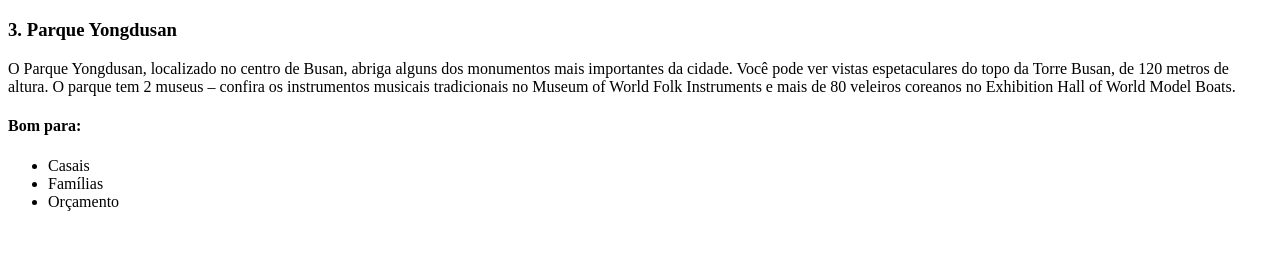
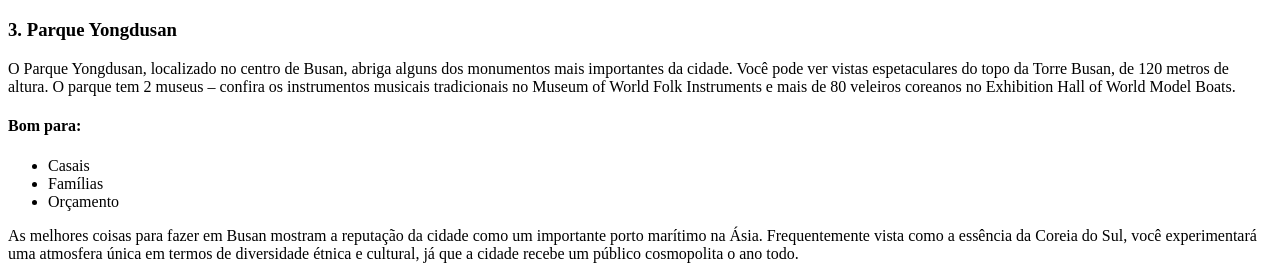
Before and after one commit to juliasabino12/Locais-Tur-sticos01TA, a plain HTML site: page index.html in a window 1280 px wide. Shown: the part 2174-2453 px from the top of the page. Before the commit the page ends 2401 px from the top, so only its background shows below. Drawn offline with Linux system fonts and the light colour scheme.

Commit message:
criação do footer e fim da primeira versão do index.html

```diff
--- a/index.html
+++ b/index.html
@@ -79,7 +79,7 @@
                      </ul>
             </section>
 
-            <sectio class="destino_3">
+            <section class="destino_3">
                 <img src="./imagens/Image_04.png" alt="Yongdusan">
                 <h3>3. Parque Yongdusan</h3>
                 <p>O Parque Yongdusan, localizado no centro de Busan,
@@ -100,6 +100,17 @@
                      </ul>
             </section>
         </main>
+
+        <div class="divider"></div>
+
+        <footer>
+            <p>As melhores coisas para fazer em Busan mostram a reputação
+                da cidade como um importante porto marítimo na Ásia.
+                Frequentemente vista como a essência da Coreia do Sul,
+                você experimentará uma atmosfera única em termos de diversidade
+                étnica e cultural, já que a cidade recebe um público
+                cosmopolita o ano todo.</p>
+        </footer>
     </div>
 </body>
 </html>
```
